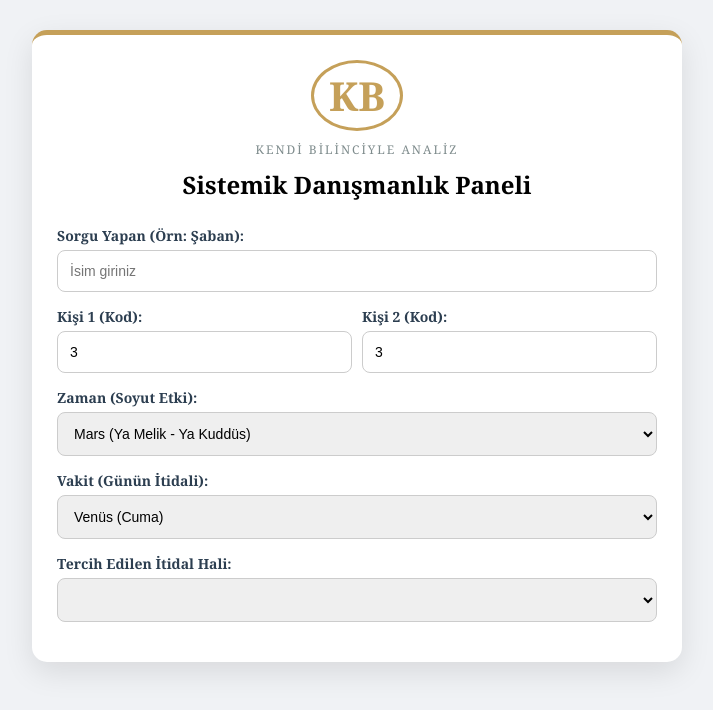
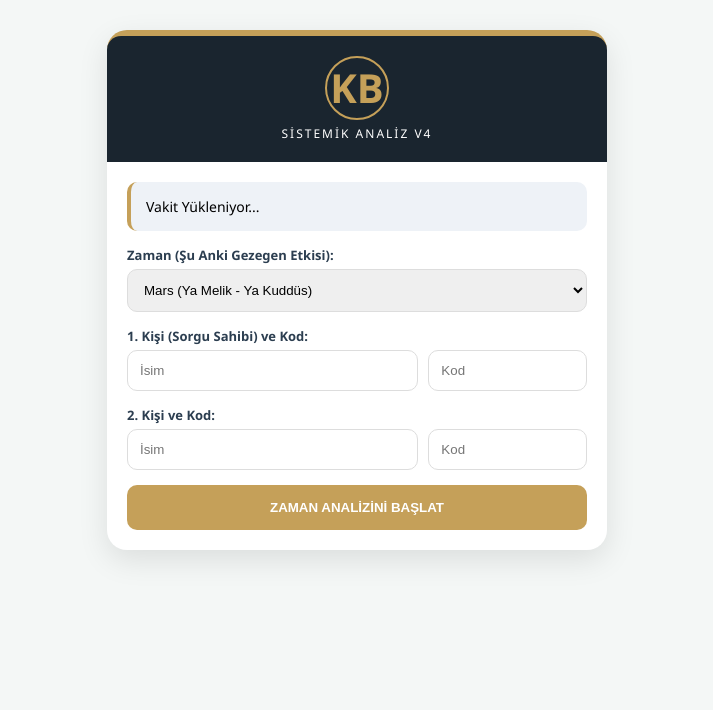
Before and after one commit to alideliveliyb-blip/nenedir, a plain HTML site: page index.html in a window 1280 px wide. Shown: the whole page, without its empty margins (283-996 px from the left). Drawn offline with nearby package versions, Linux system fonts and the light colour scheme.

Commit message:
Update index.html

```diff
--- a/index.html
+++ b/index.html
@@ -3,76 +3,66 @@
 <head>
     <meta charset="UTF-8">
     <meta name="viewport" content="width=device-width, initial-scale=1.0">
-    <title>KBA Danışmanlık Paneli</title>
+    <title>KBA Karar Mekanizması V4</title>
     <script src="https://cdnjs.cloudflare.com/ajax/libs/html2canvas/1.4.1/html2canvas.min.js"></script>
     <style>
-        :root { --kba-gold: #c5a059; --kba-dark: #2c3e50; }
-        body { font-family: 'Georgia', serif; background-color: #f0f2f5; padding: 10px; margin: 0; }
-        .container { max-width: 600px; margin: 20px auto; background: white; padding: 25px; border-radius: 15px; box-shadow: 0 10px 30px rgba(0,0,0,0.1); border-top: 5px solid var(--kba-gold); }
-
-        /* Logo ve Başlık */
-        .header { text-align: center; margin-bottom: 25px; }
-        .logo { font-size: 40px; font-weight: bold; color: var(--kba-gold); border: 3px solid var(--kba-gold); display: inline-block; padding: 5px 15px; border-radius: 50%; margin-bottom: 10px; }
-        .motto { font-size: 12px; letter-spacing: 2px; color: #7f8c8d; text-transform: uppercase; }
-
-        .input-group { margin-bottom: 15px; }
-        label { display: block; font-size: 14px; font-weight: bold; margin-bottom: 5px; color: var(--kba-dark); }
-        input, select { width: 100%; padding: 12px; border: 1px solid #ccc; border-radius: 8px; box-sizing: border-box; font-size: 14px; }
-
-        .btn-generate { background: var(--kba-dark); color: white; padding: 15px; width: 100%; border: none; border-radius: 8px; font-size: 16px; cursor: pointer; margin-top: 10px; font-weight: bold; }
-        .btn-download { background: var(--kba-gold); color: white; padding: 12px; width: 100%; border: none; border-radius: 8px; font-size: 14px; cursor: pointer; margin-top: 15px; display: none; font-weight: bold; }
-
-        /* Rapor Alanı */
-        #report-area { margin-top: 30px; padding: 20px; border: 1px solid #e0e0e0; border-radius: 10px; background: #fff; display: none; position: relative; }
-        .report-title { text-align: center; color: var(--kba-gold); border-bottom: 1px solid #eee; padding-bottom: 10px; margin-bottom: 15px; font-size: 20px; }
-        .footer-note { font-size: 10px; text-align: center; color: #999; margin-top: 20px; border-top: 1px solid #eee; padding-top: 10px; }
-
-        /* WhatsApp Hattı */
-        .whatsapp-float { position: fixed; bottom: 20px; right: 20px; background: #25d366; color: white; padding: 15px; border-radius: 50px; text-decoration: none; font-weight: bold; box-shadow: 0 4px 10px rgba(0,0,0,0.2); font-size: 14px; display: flex; align-items: center; gap: 8px; }
+        :root { --kba-gold: #c5a059; --kba-dark: #1a252f; }
+        body { font-family: 'Segoe UI', sans-serif; background: #f4f7f6; padding: 10px; margin: 0; }
+        .panel { max-width: 500px; margin: 20px auto; background: white; border-radius: 20px; box-shadow: 0 10px 30px rgba(0,0,0,0.1); border-top: 6px solid var(--kba-gold); }
+        .header { background: var(--kba-dark); color: white; padding: 20px; text-align: center; border-radius: 14px 14px 0 0; }
+        .logo { font-size: 40px; font-weight: bold; color: var(--kba-gold); border: 2px solid var(--kba-gold); display: inline-block; width: 60px; height: 60px; line-height: 60px; border-radius: 50%; }
+        .content { padding: 20px; }
+        .step { display: none; }
+        .step.active { display: block; }
+        label { display: block; font-weight: bold; margin-bottom: 5px; font-size: 13px; color: #2c3e50; }
+        input, select { width: 100%; padding: 12px; margin-bottom: 15px; border: 1px solid #ddd; border-radius: 10px; box-sizing: border-box; }
+        .btn { width: 100%; padding: 15px; border: none; border-radius: 10px; font-weight: bold; cursor: pointer; transition: 0.3s; }
+        .btn-gold { background: var(--kba-gold); color: white; }
+        .info-box { background: #eef2f7; padding: 15px; border-radius: 10px; font-size: 14px; margin-bottom: 15px; border-left: 4px solid var(--kba-gold); white-space: pre-line; }
+        #report-result { background: #fffdf5; padding: 20px; border: 1px solid #f1e6b2; border-radius: 10px; line-height: 1.6; }
+        .copyright { text-align: center; font-size: 10px; color: #999; margin-top: 15px; }
     </style>
 </head>
 <body>
 
-<div class="container">
+<div class="panel">
     <div class="header">
         <div class="logo">KB</div>
-        <div class="motto">Kendi Bilinciyle Analiz</div>
-        <h2 style="margin: 10px 0;">Sistemik Danışmanlık Paneli</h2>
+        <div style="margin-top:5px; letter-spacing: 2px; font-size: 12px;">SİSTEMİK ANALİZ V4</div>
     </div>
 
-    <div class="input-group">
-        <label>Sorgu Yapan (Örn: Şaban):</label>
-        <input type="text" id="sorguSahibi" placeholder="İsim giriniz">
-    </div>
+    <div class="content">
+        <div id="step1" class="step active">
+            <div class="info-box" id="vakit-display">Vakit Yükleniyor...</div>
+            <label>Zaman (Şu Anki Gezegen Etkisi):</label>
+            <select id="zamanGezegen">
+                <option value="Mars">Mars (Ya Melik - Ya Kuddüs)</option>
+                <option value="Venüs">Venüs (Ya Latif - Ya Vedud)</option>
+                <option value="Jüpiter">Jüpiter (Ya Alim - Ya Hakim)</option>
+                <option value="Merkür">Merkür (Ya Habir - Ya Melik)</option>
+            </select>
+            <label>1. Kişi (Sorgu Sahibi) ve Kod:</label>
+            <div style="display: flex; gap: 10px;">
+                <input type="text" id="n1" placeholder="İsim" style="flex:2;">
+                <input type="number" id="c1" placeholder="Kod" style="flex:1;">
+            </div>
+            <label>2. Kişi ve Kod:</label>
+            <div style="display: flex; gap: 10px;">
+                <input type="text" id="n2" placeholder="İsim" style="flex:2;">
+                <input type="number" id="c2" placeholder="Kod" style="flex:1;">
+            </div>
+            <button class="btn btn-gold" onclick="analizEt()">ZAMAN ANALİZİNİ BAŞLAT</button>
+        </div>
 
-    <div style="display: flex; gap: 10px;">
-        <div class="input-group" style="flex: 1;">
-            <label>Kişi 1 (Kod):</label>
-            <input type="number" id="code1" value="3">
+        <div id="step2" class="step">
+            <div class="info-box" id="analiz-detay"></div>
+            <label>Yaşanan Sorun (Saha Sapması):</label>
+            <select id="yanlis-hal"></select>
+            <button class="btn btn-gold" onclick="itidalGoster()">ŞİFA KAPISINA GİT</button>
         </div>
-        <div class="input-group" style="flex: 1;">
-            <label>Kişi 2 (Kod):</label>
-            <input type="number" id="code2" value="3">
+
+        <div id="step3" class="step">
+            <label id="vakit-itidal-label"></label>
+            <select id="itidal-hal"></select>
+            <button class="btn btn-gold" onclick="raporOlustur()">RAPORU MÜHÜRLE</button>
         </div>
-    </div>
-
-    <div class="input-group">
-        <label>Zaman (Soyut Etki):</label>
-        <select id="zaman">
-            <option value="Mars (Ya Melik - Ya Kuddüs)">Mars (Ya Melik - Ya Kuddüs)</option>
-            <option value="Merkür (Hırslı Zihin)">Merkür (Hırslı Zihin)</option>
-        </select>
-    </div>
-
-    <div class="input-group">
-        <label>Vakit (Günün İtidali):</label>
-        <select id="vakit">
-            <option value="Venüs (Cuma)">Venüs (Cuma)</option>
-            <option value="Jüpiter (Perşembe)">Jüpiter (Perşembe)</option>
-        </select>
-    </div>
-
-    <div class="input-group">
-        <label>Tercih Edilen İtidal Hali:</label>
-        <select id="itidal">
-            <option valu
```
